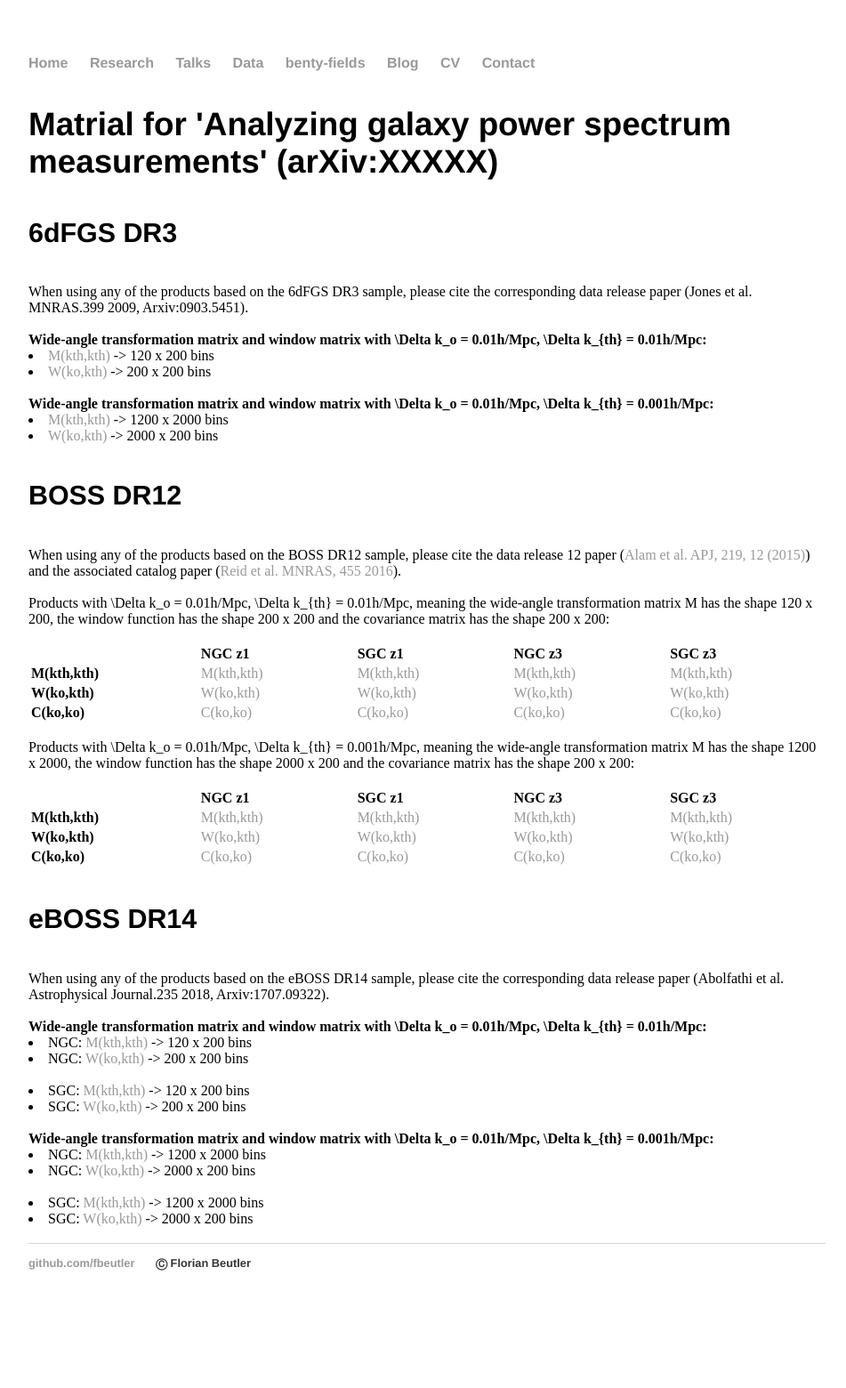
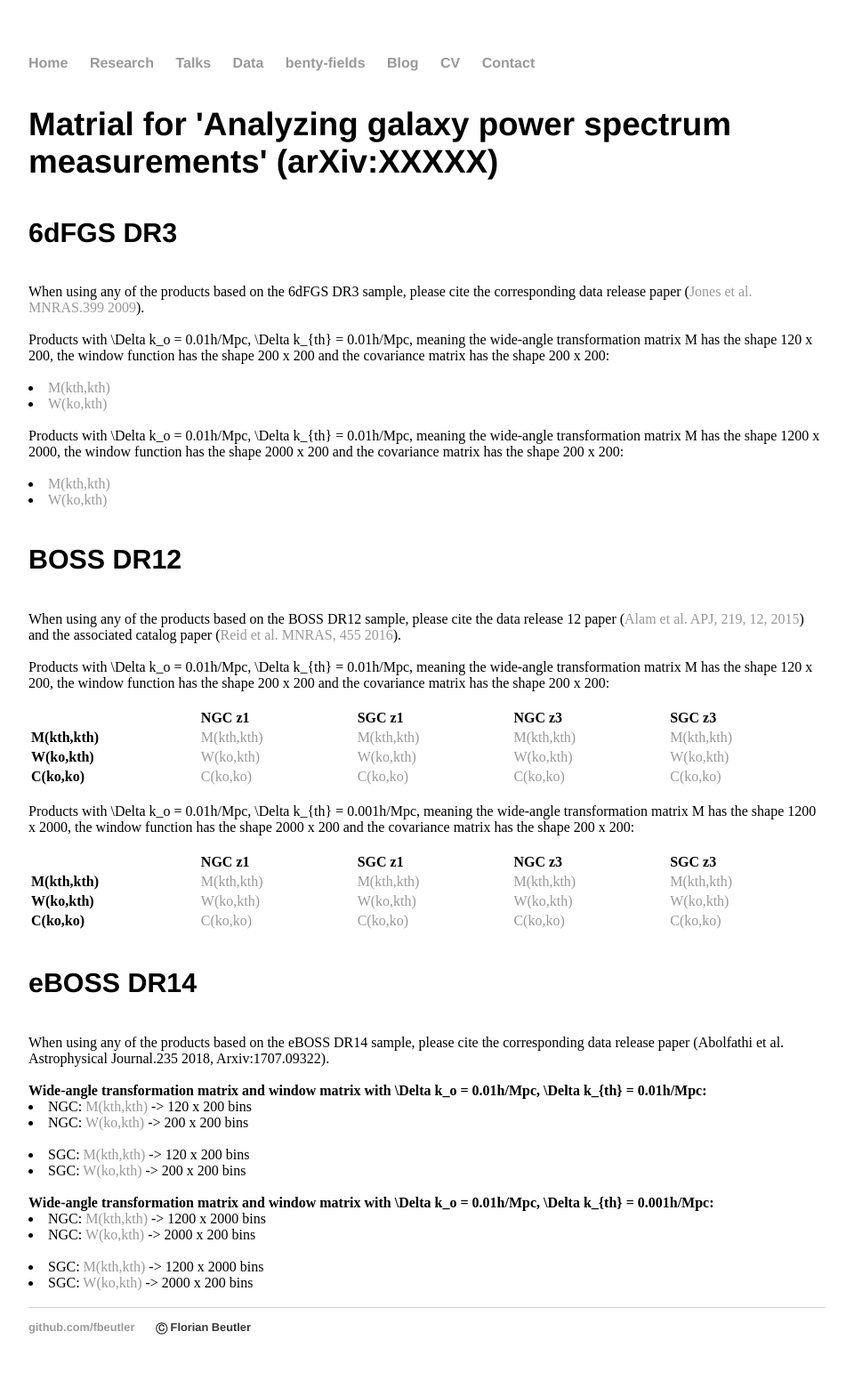
Before and after one commit to fbeutler/fbeutler.github.io, a Jekyll site: the page built from hub/deconv_paper.html, in a window 1280 px wide. Shown: the whole page at 89% size, without its empty margins (160-1111 px from the left). Built offline with Jekyll 4.4.1, drawn with Linux system fonts in a browser that asks for light colours; before the commit the page ends 1488 px from its top, so only the background shows below that.

Commit message:
Update deconv_paper.html

```diff
--- a/hub/deconv_paper.html
+++ b/hub/deconv_paper.html
@@ -7,29 +7,36 @@ title: Some material
 
     <h4>6dFGS DR3</h4>
 
-	    When using any of the products based on the 6dFGS DR3 sample, please cite the corresponding data release paper (Jones et al.
-	    MNRAS.399 2009, Arxiv:0903.5451).<br><br>
+	    When using any of the products based on the 6dFGS DR3 sample, please cite the corresponding data release paper
+	    (<a href="https://academic.oup.com/mnras/article/399/2/683/1060396" target="_blank">Jones et al.
+	    MNRAS.399 2009</a>).<br><br>
 
-    <b>Wide-angle transformation matrix and window matrix with \Delta k_o = 0.01h/Mpc, \Delta k_{th} = 0.01h/Mpc:</b><br>
+    Products with \Delta k_o = 0.01h/Mpc, \Delta k_{th} = 0.01h/Mpc, meaning the wide-angle transformation
+	    matrix M has the shape 120 x 200, the window function has the shape 200 x 200 and the
+	    covariance matrix has the shape 200 x 200:<br> <br>
+
     <li>
-        <a href="M2D_pk_6dFGS_DR3_1_1_1_1_1_10_1.dat">M(kth,kth)</a> -> 120 x 200 bins
+        <a href="M_6dFGS_DR3_1_1_1_1_1_120_200.matrix.gz">M(kth,kth)</a>
     </li>
     <li>
-        <a href="W2D_pk_6dFGS_DR3_1_1_1_1_1_10_1.dat">W(ko,kth)</a> -> 200 x 200 bins
+        <a href="W_6dFGS_DR3_1_1_1_1_1_10_200_200.matrix.gz">W(ko,kth)</a>
     </li><br>
 
-    <b>Wide-angle transformation matrix and window matrix with \Delta k_o = 0.01h/Mpc, \Delta k_{th} = 0.001h/Mpc:</b><br>
+    Products with \Delta k_o = 0.01h/Mpc, \Delta k_{th} = 0.01h/Mpc, meaning the wide-angle transformation
+	    matrix M has the shape 1200 x 2000, the window function has the shape 2000 x 200 and the
+	    covariance matrix has the shape 200 x 200:<br> <br>
+
     <li>
-	<a href="M2D_pk_6dFGS_DR3_1_1_1_1_1_10_10.dat">M(kth,kth)</a> -> 1200 x 2000 bins
+	<a href="M_6dFGS_DR3_1_1_1_1_1_1200_2000.matrix.gz">M(kth,kth)</a>
     </li>
     <li>
-	<a href="W2D_pk_6dFGS_DR3_1_1_1_1_1_10_10.dat">W(ko,kth)</a> -> 2000 x 200 bins
+	<a href="W_6dFGS_1_1_1_1_1_10_2000_200.matrix.gz">W(ko,kth)</a>
     </li>
 
     <h4>BOSS DR12</h4>
 
     When using any of the products based on the BOSS DR12 sample, please cite the data release 12 paper
-	    (<a href="http://dx.doi.org/10.1088/0067-0049/219/1/12" target="_blank">Alam et al. APJ, 219, 12 (2015)</a>) and
+	    (<a href="http://dx.doi.org/10.1088/0067-0049/219/1/12" target="_blank">Alam et al. APJ, 219, 12, 2015</a>) and
 	    the associated catalog paper
 	    (<a href="http://dx.doi.org/10.1093/mnras/stv2382" target="_blank">Reid et al.
     MNRAS, 455 2016</a>).<br><br>
```
